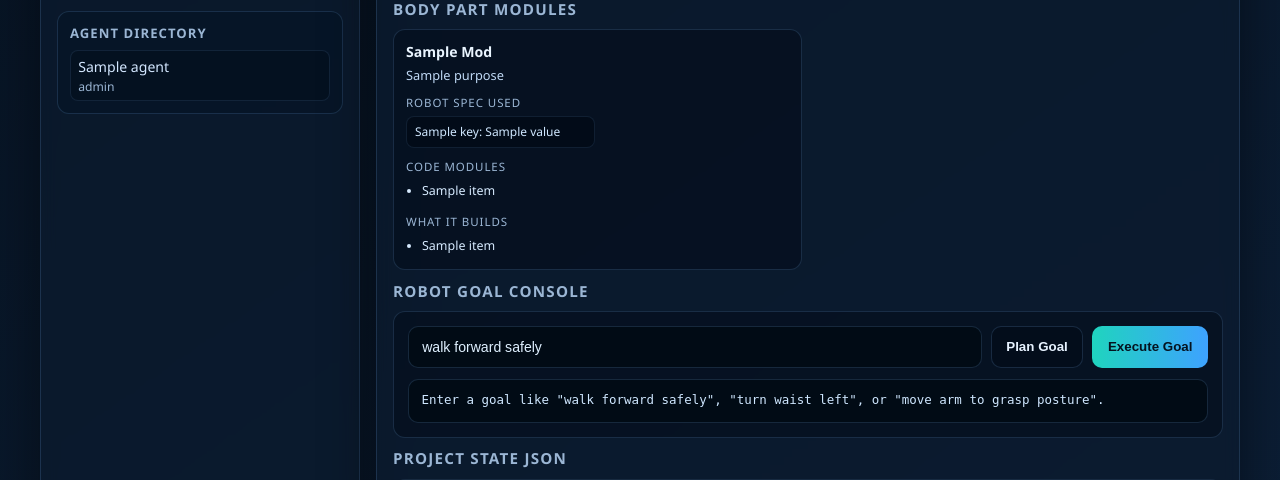
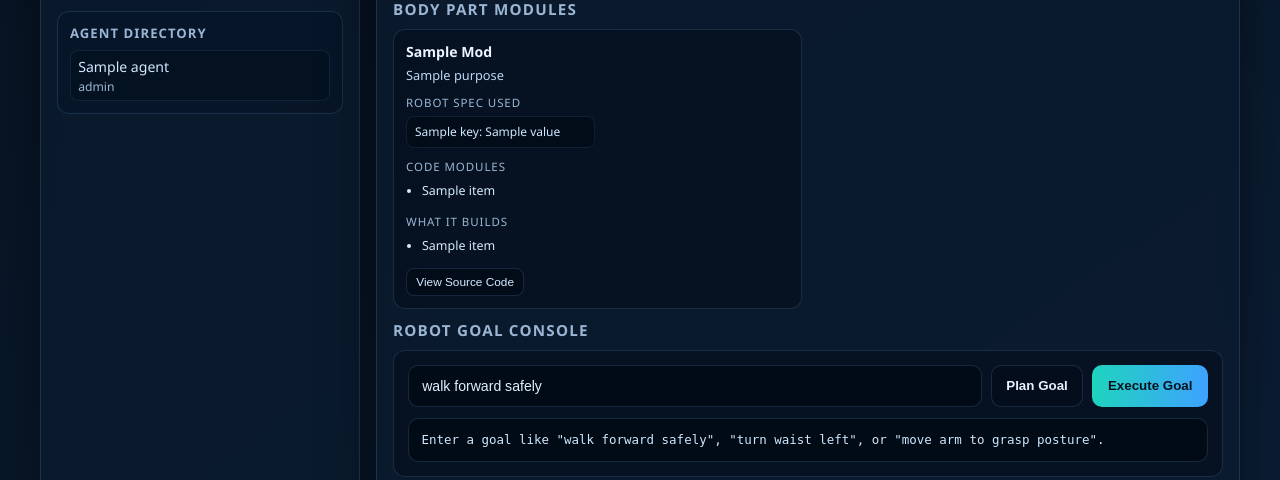
Before and after one commit to mukitc2010/RobotDynamicsAi, a Flask app: template frontend/templates/index.html in a window 1280 px wide. Shown: the part 534-1014 px from the top of the page. Run offline with Flask 3, Linux system fonts and the light colour scheme; the template is opened without the code that fills it: most values are stand-ins (such as "Sample title", 1, 10 or a date in 2020).

Commit message:
Add body-part source code API and inline module code viewer

```diff
--- a/frontend/app.py
+++ b/frontend/app.py
@@ -49,6 +49,13 @@ DOC_PATHS = {
     "strategy": "docs/planning_strategy.md",
     "requirements": "docs/requirements_document.md",
     "process": "docs/planning_process.md",
+}
+
+BODY_MODULE_SOURCE_PATHS = {
+    "legs": "agents/development_modules/body_parts/legs.py",
+    "arms": "agents/development_modules/body_parts/arms.py",
+    "waist": "agents/development_modules/body_parts/waist.py",
+    "sensors": "agents/development_modules/body_parts/sensors.py",
 }
 
 INTELLIGENCE = IntelligenceEngine()
@@ -104,6 +111,14 @@ def read_doc(rel_path: str) -> Optional[str]:
         return f.read()
 
 
+def read_source(rel_path: str) -> Optional[str]:
+    full_path = os.path.join(ROOT_DIR, rel_path)
+    if not os.path.exists(full_path):
+        return None
+    with open(full_path, encoding="utf-8") as f:
+        return f.read()
+
+
 @app.route("/")
 def index():
     state = load_state()
@@ -149,6 +164,20 @@ def api_agents():
 def api_body_modules():
     state = load_state()
     return jsonify({"body_modules": state.get("body_part_modules", [])})
+
+
+@app.route("/api/body-modules/source/<part_name>")
+def api_body_module_source(part_name: str):
+    key = part_name.lower()
+    if key not in BODY_MODULE_SOURCE_PATHS:
+        return jsonify({"error": "Invalid part. Use legs, arms, waist, or sensors."}), 404
+
+    rel_path = BODY_MODULE_SOURCE_PATHS[key]
+    source = read_source(rel_path)
+    if source is None:
+        return jsonify({"part": key, "path": rel_path, "available": False}), 404
+
+    return jsonify({"part": key, "path": rel_path, "available": True, "source": source})
 
 
 @app.route("/api/planning-docs")
--- a/frontend/templates/index.html
+++ b/frontend/templates/index.html
@@ -331,6 +331,43 @@
       margin: 0.15rem 0;
     }
 
+    .module-actions {
+      display: flex;
+      gap: 0.45rem;
+      margin-top: 0.35rem;
+      flex-wrap: wrap;
+    }
+
+    .module-action-btn {
+      border: 1px solid var(--panel-border);
+      border-radius: 8px;
+      background: rgba(2, 11, 21, 0.72);
+      color: #d5ebff;
+      padding: 0.38rem 0.58rem;
+      font-size: 0.74rem;
+      cursor: pointer;
+    }
+
+    .module-action-btn:hover {
+      border-color: rgba(31, 212, 190, 0.5);
+      color: var(--accent);
+    }
+
+    .module-source {
+      margin: 0;
+      padding: 0.7rem;
+      border-radius: 10px;
+      border: 1px solid var(--panel-border);
+      background: rgba(2, 11, 21, 0.84);
+      color: #cfe7ff;
+      font-size: 0.76rem;
+      line-height: 1.45;
+      overflow: auto;
+      max-height: 320px;
+      display: none;
+      white-space: pre;
+    }
+
     .spec-grid {
       display: grid;
       grid-template-columns: repeat(2, minmax(0, 1fr));
@@ -652,6 +689,11 @@
                     {% endfor %}
                   </ul>
                 {% endif %}
+
+                <div class="module-actions">
+                  <button class="module-action-btn" data-part="{{ mod.name|lower }}">View Source Code</button>
+                </div>
+                <pre id="moduleSource-{{ mod.name|lower }}" class="module-source"></pre>
               </div>
             {% endfor %}
           {% else %}
@@ -813,10 +855,42 @@
       }
     }
 
+    async function toggleModuleSource(partName) {
+      const pre = document.getElementById("moduleSource-" + partName);
+      if (!pre) return;
+
+      if (pre.style.display === "block") {
+        pre.style.display = "none";
+        return;
+      }
+
+      pre.style.display = "block";
+      if (pre.textContent.trim()) {
+        return;
+      }
+
+      pre.textContent = "Loading source...";
+      try {
+        const res = await fetch("/api/body-modules/source/" + partName, { cache: "no-store" });
+        const payload = await res.json();
+        if (!res.ok) {
+          pre.textContent = payload.error || "Failed to load source.";
+          return;
+        }
+        pre.textContent = payload.source || "No source available.";
+      } catch (err) {
+        pre.textContent = "Failed to load source.";
+      }
+    }
+
     document.getElementById("refreshNowBtn").addEventListener("click", fetchDashboard);
     document.getElementById("runPipelineBtn").addEventListener("click", runPipelineApi);
     document.getElementById("planGoalBtn").addEventListener("click", planGoal);
     document.getElementById("executeGoalBtn").addEventListener("click", executeGoal);
+
+    document.querySelectorAll(".module-action-btn").forEach((btn) => {
+      btn.addEventListener("click", () => toggleModuleSource(btn.dataset.part));
+    });
 
     document.querySelectorAll(".api-btn").forEach((btn) => {
       btn.addEventListener("click", () => fetchApiPreview(btn.dataset.api));
```
